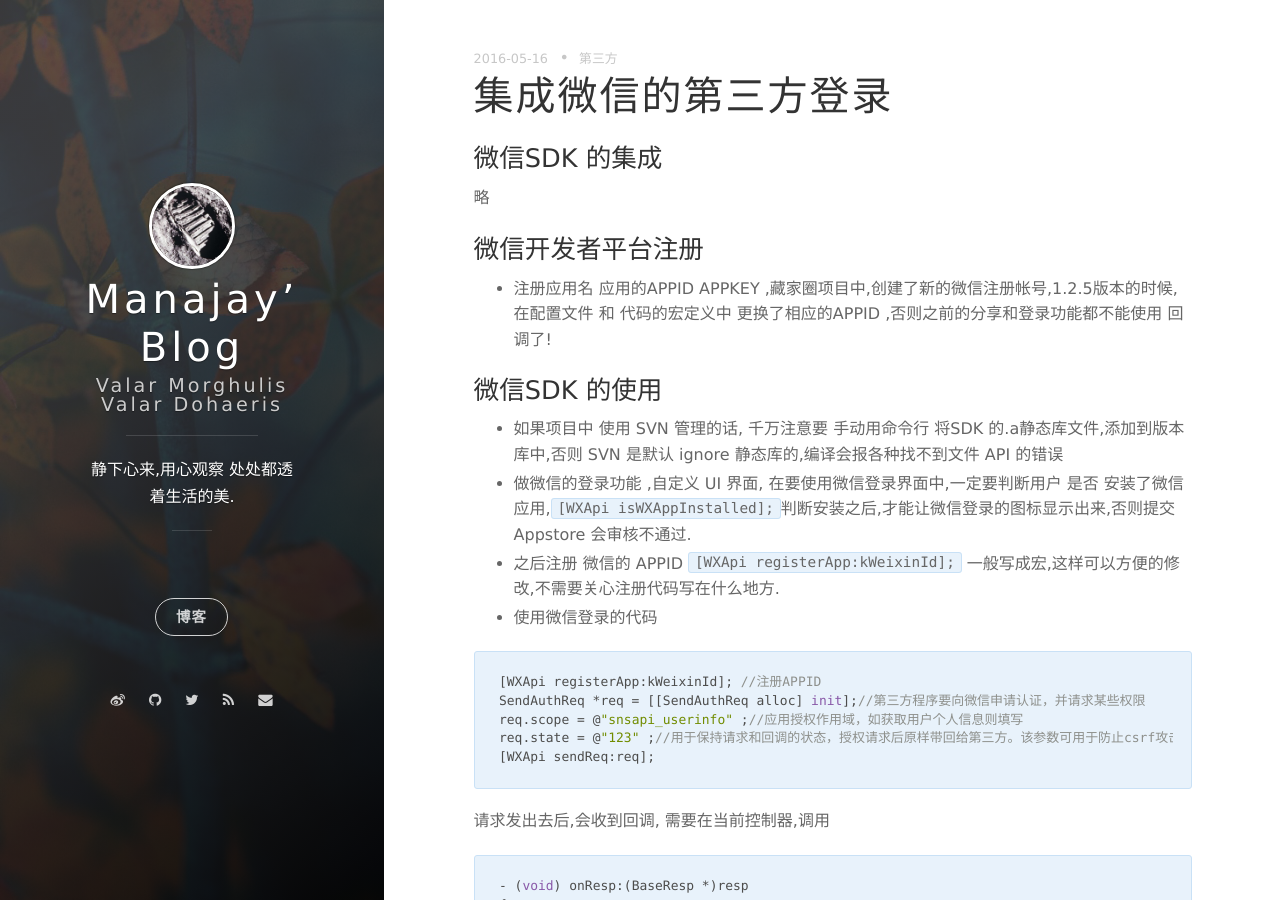
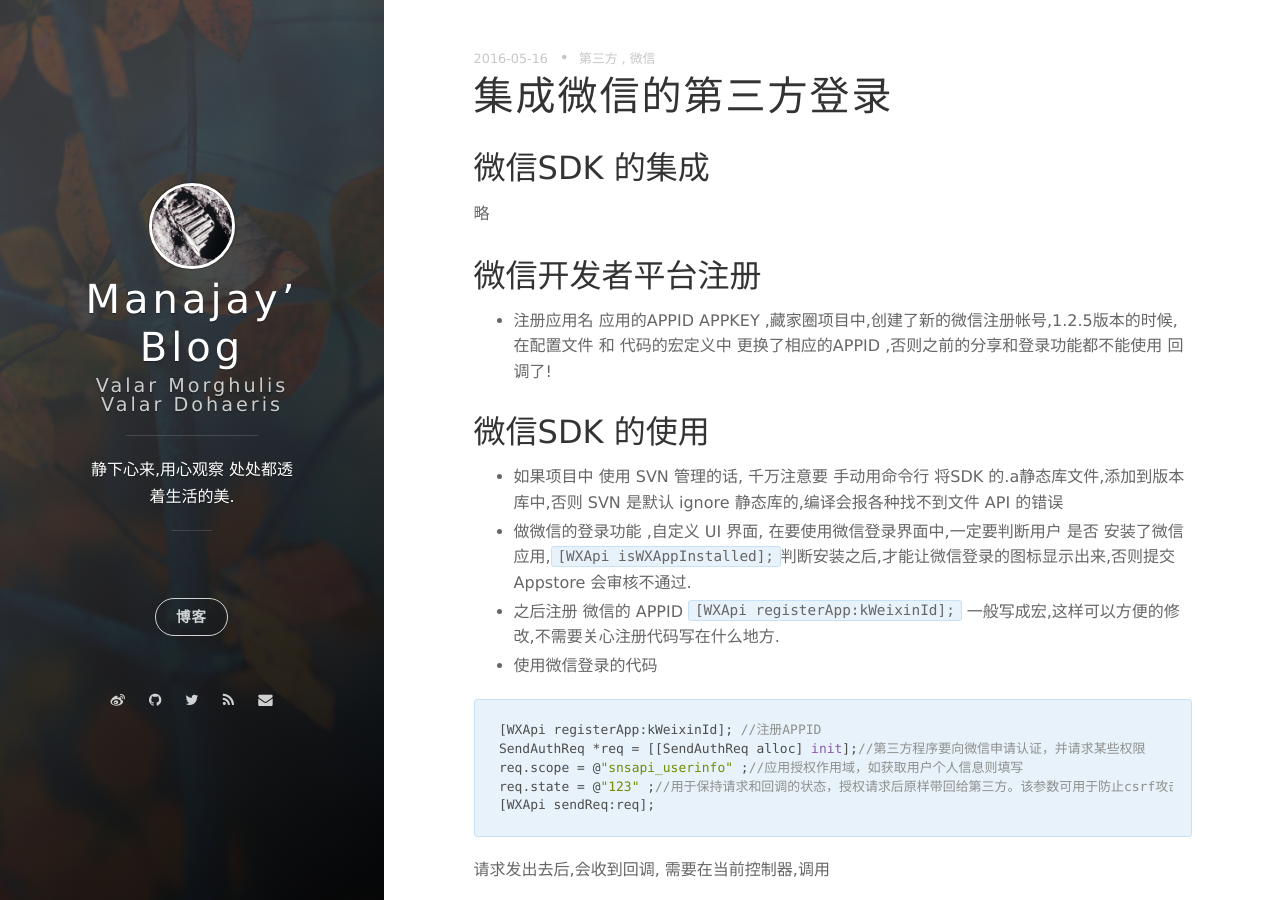
Before and after one commit to manajay/manajay.github.io, a Jekyll site: the page built from _posts/2016-05-16-wechat-login-sdk.md, in a window 1280 px wide and 900 px high. Built offline with Jekyll 4.4.1, drawn with Linux system fonts in a browser that asks for light colours; nearby versions of some CDN libraries; comment, search, counter and statistics services are not loaded.

Commit message:
更改jekyll系列标题

````diff
--- a/_posts/2016-05-16-wechat-login-sdk.md
+++ b/_posts/2016-05-16-wechat-login-sdk.md
@@ -2,17 +2,18 @@
 layout: post
 title: 集成微信的第三方登录
 date: 2016-05-16 14:17:13 +0800
-tag: 第三方
+tag: 第三方 , 微信
 ---
 
-### 微信SDK 的集成
+## 微信SDK 的集成
 略
-### 微信开发者平台注册
+
+## 微信开发者平台注册
 
 * 注册应用名 应用的APPID APPKEY ,藏家圈项目中,创建了新的微信注册帐号,1.2.5版本的时候,在配置文件 和 代码的宏定义中 更换了相应的APPID ,否则之前的分享和登录功能都不能使用 回调了!
 
 
-### 微信SDK 的使用
+## 微信SDK 的使用
 
 * 如果项目中 使用 SVN 管理的话, 千万注意要 手动用命令行 将SDK 的.a静态库文件,添加到版本库中,否则 SVN 是默认 ignore 静态库的,编译会报各种找不到文件 API 的错误
 * 做微信的登录功能 ,自定义 UI 界面, 在要使用微信登录界面中,一定要判断用户 是否 安装了微信应用,```[WXApi isWXAppInstalled];```判断安装之后,才能让微信登录的图标显示出来,否则提交 Appstore 会审核不通过.
````
Also changed, not shown: _posts/2016-08-26-Jenkins-iOS-continuous-integration.md (+1 -1 lines).
